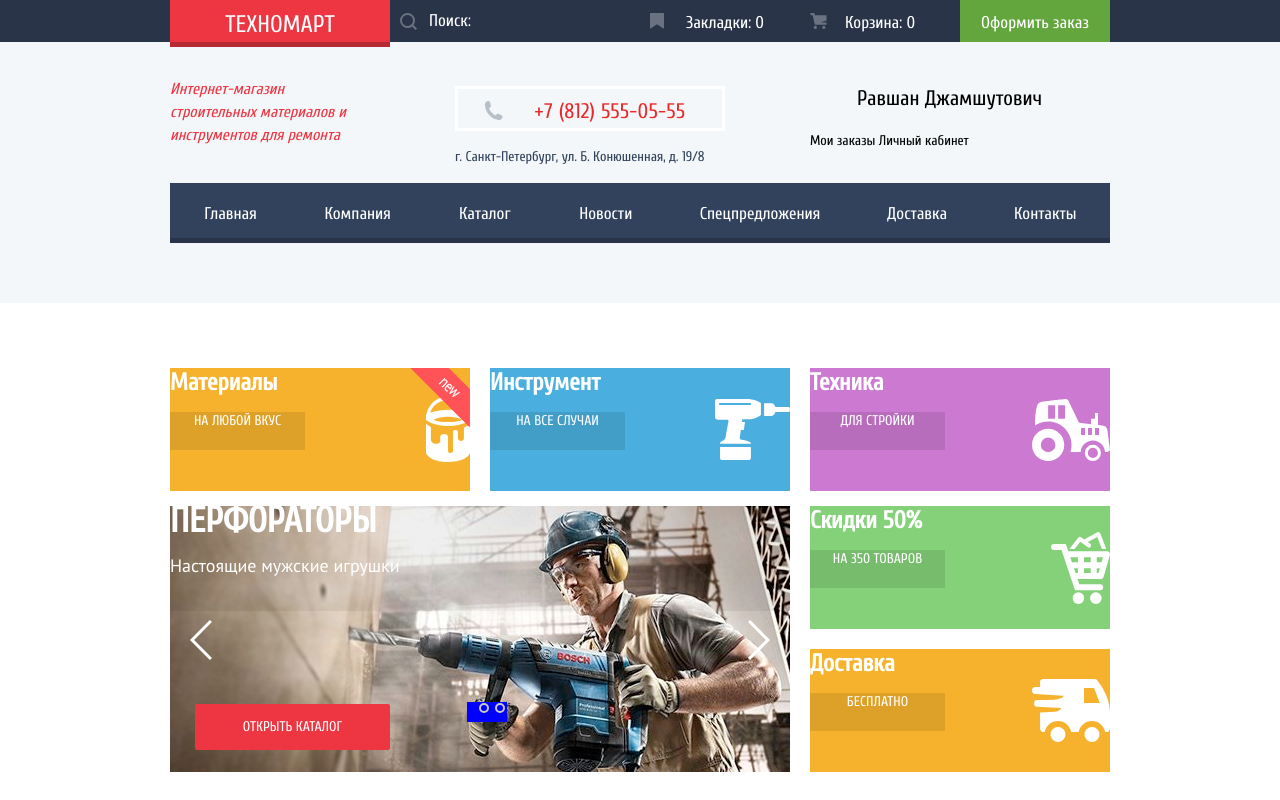
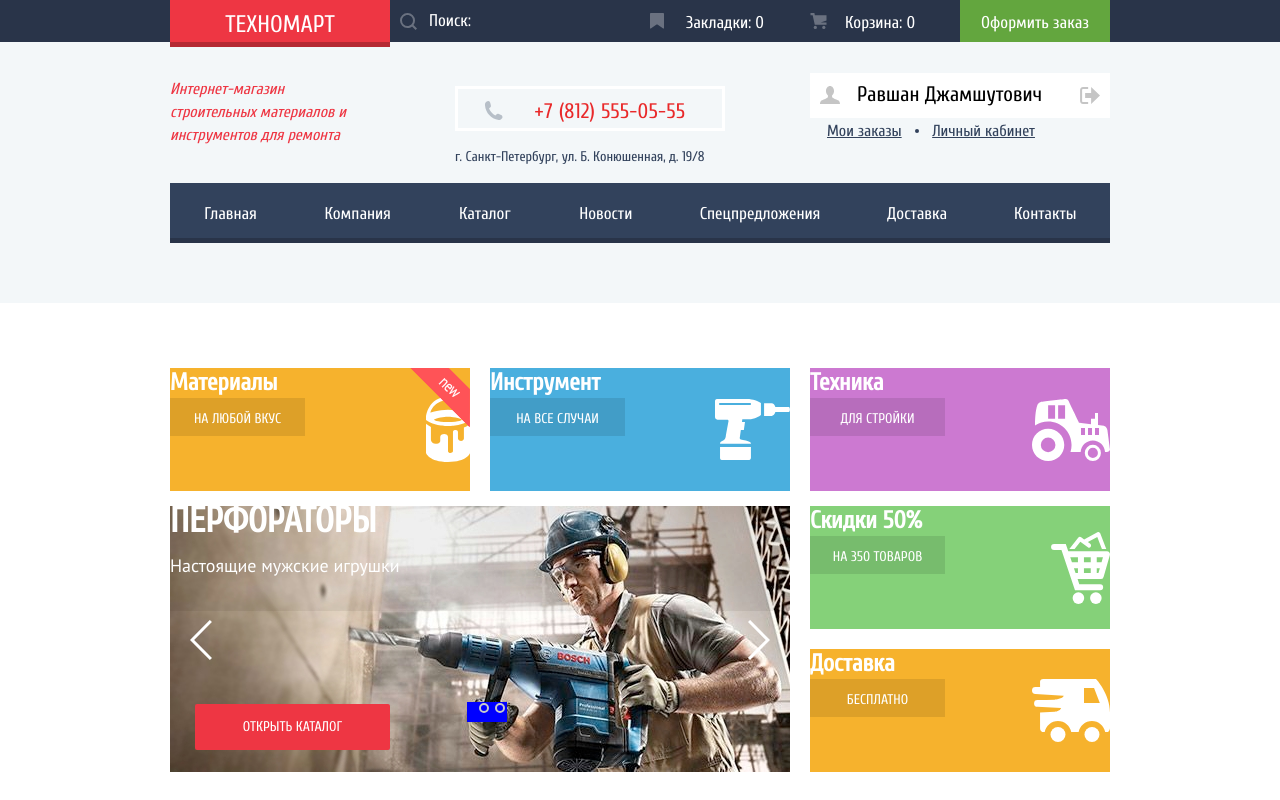
Before and after one commit to tsazanow/358299-technomart, a website: page source/index.html in a window 1280 px wide. Shown: the top 800 px of the page. Drawn offline with nearby package versions, Linux system fonts and the light colour scheme; files that its build step writes are made by us from their sources.

Commit message:
правки блоков features и info, добавление иконок svg инлайн в index.html

```diff
--- a/source/index.html
+++ b/source/index.html
@@ -67,12 +67,23 @@
           <div class="info__user-block">
             <div class="info__user">
               <p class="info__user-name">
-                <a href="#" class="info__user-link">Равшан Джамшутович</a>
+                <a href="#" class="info__user-link">Равшан Джамшутович
+                  <svg class="info__user-icon" width="20" height="18" viewBox="0 0 20 18">
+                    <path fill="" d="M17.881 14.166c-2.144-.735-4.256-1.666-5.207-2.39-.657-.501-.77-1.618-.517-2.415 1.118-.903 1.864-2.477 1.864-4.278C14.021 2.276 12.221 0 10 0S5.979 2.276 5.979 5.083c0 1.801.746 3.374 1.863 4.277.253.798.141 1.915-.517 2.416-.95.724-3.063 1.654-5.207 2.39S0 18 0 18h20s.025-3.099-2.119-3.834z"/>
+                  </svg>
+                </a>
               </p>
-              <a href="#" class="info__logout">Выйти</a>
+              <a href="#" class="info__logout">Выйти
+                <svg class="info__logout-icon" width="21" height="17" viewBox="0 0 21 17">
+                  <g fill="">
+                    <path fill="" d="M21 8.5L12.125 0v6h-6v5h6v6z"/>
+                    <path fill="" d="M3.106 13.952V3.048c.018-.376.171-1.057 1.01-1.057h5.027V0H4.116C1.938 0 1.112 1.81 1.087 3.027v10.946C1.112 15.189 1.938 17 4.116 17h5.027v-1.99H4.116c-.839 0-.992-.683-1.01-1.058z"/>
+                  </g>
+                </svg>
+              </a>
             </div>
-            <a class="info__orders">Мои заказы</a>
-            <a class="info__account">Личный кабинет</a>
+            <a href="#" class="info__orders">Мои заказы</a>
+            <a href="#" class="info__account">Личный кабинет</a>
           </div>
 		    </div>
       </section>
@@ -116,15 +127,15 @@
           <ul class="features__list">
             <li class="features__item features__item--ribbon features__item--materials">
               <p class="features__title">Материалы</p>
-              <p class="features__text">На любой вкус</p>
+              <a href="#" class="features__text">На любой вкус</a>
             </li>
             <li class="features__item features__item--tools">
               <p class="features__title">Инструмент</p>
-              <p class="features__text">На все случаи</p>
+              <a href="#" class="features__text">На все случаи</a>
             </li>
             <li class="features__item features__item--equipment">
               <p class="features__title">Техника</p>
-              <p class="features__text">Для стройки</p>
+              <a href="#" class="features__text">Для стройки</a>
             </li>
             <li class="features__item features__item--slides slides">
               <input type="radio" id="previous" name="feature" checked>
@@ -152,11 +163,11 @@
             <li class="features__item-wrapper">
               <div class="features__item features__item--discounts">
                 <p class="features__title">Скидки 50%</p>
-                <p class="features__text">На 350 товаров</p>
+                <a href="#" class="features__text">На 350 товаров</a>
               </div>
               <div class="features__item features__item--delivery">
                 <p class="features__title">Доставка</p>
-                <p class="features__text">Бесплатно</p>
+                <a href="#" class="features__text">Бесплатно</a>
               </div>
             </li>
           </ul>
--- a/source/less/blocks/features.less
+++ b/source/less/blocks/features.less
@@ -92,8 +92,12 @@
 }
 
 .features__text {
+  box-sizing: border-box;
+  display: block;
   width: 135px;
   height: 38px;
+  margin: 0;
+  padding: 12px 14px;
 
   font-size: 14px;
   line-height: 18px;
@@ -103,4 +107,13 @@
   vertical-align: middle;
 
   background-color: rgba(0, 0, 0, 0.1);
+
+  &:hover,
+  &:focus {
+    background-color: rgba(0, 0, 0, 0.2);
+  }
+
+  &:active {
+	background-color: rgba(0, 0, 0, 0.3);
+  }
 }
--- a/source/less/blocks/info.less
+++ b/source/less/blocks/info.less
@@ -157,23 +157,109 @@
   align-items: center;
   flex-basis: 300px;
   min-height: 45px;
+
+  background-color: #ffffff;
 }
 
 .info__user-name {
   width: 260px;
+  margin: 0;
+  padding: 0;
   padding-left: 47px;
 }
 
 .info__user-link {
-  color: #000000;
+  position: relative;
+
   font-family: @cuprum;
   font-size: 21px;
   font-weight: 400;
+  color: #000000;
+
+  &:active {
+    opacity: 0.3;
+  }
+}
+
+.info__user-icon {
+  position: absolute;
+  content: "";
+  top: 20%;
+  left: -20%;
+  width: 20px;
+  height: 18px;
+
+  fill: #c5c5c5;
+}
+
+.info__user-link:hover .info__user-icon,
+.info__user-link:focus .info__user-icon {
+  fill: #32425c;
 }
 
 .info__logout {
+  position: relative;
   flex-basis: 40px;
 
   font-size: 0;
   border: none;
+
+  fill: #c5c5c5;
+
+  &:hover,
+  &:focus {
+    fill: #32425c;
+  }
+
+  &:active {
+    color: #32425c;
+    opacity: 0.3;
+  }
 }
+
+.info__logout-icon {
+  position: absolute;
+  content: "";
+  top: 5px;
+  right: 10px;
+  width: 21px;
+  height: 17px;
+}
+
+.info__orders,
+.info__account {
+  padding-left: 17px;
+  padding-right: 10px;
+
+  font-family: Cuprum;
+  font-size: 16px;
+  font-weight: 400;
+  color: #32425c;
+  text-decoration: underline;
+
+  &:hover,
+  &:focus {
+    color: #ee3643;
+  }
+
+  &:active {
+    color: #32425c;
+    opacity: 0.3;
+  }
+}
+
+.info__account {
+  position: relative;
+
+  &::before {
+    position: absolute;
+    content: "";
+    width: 4px;
+    height: 4px;
+    top: 40%;
+    left: 0;
+
+    background-color: #32425c;
+    border-radius: 50%;
+  }
+}
```
